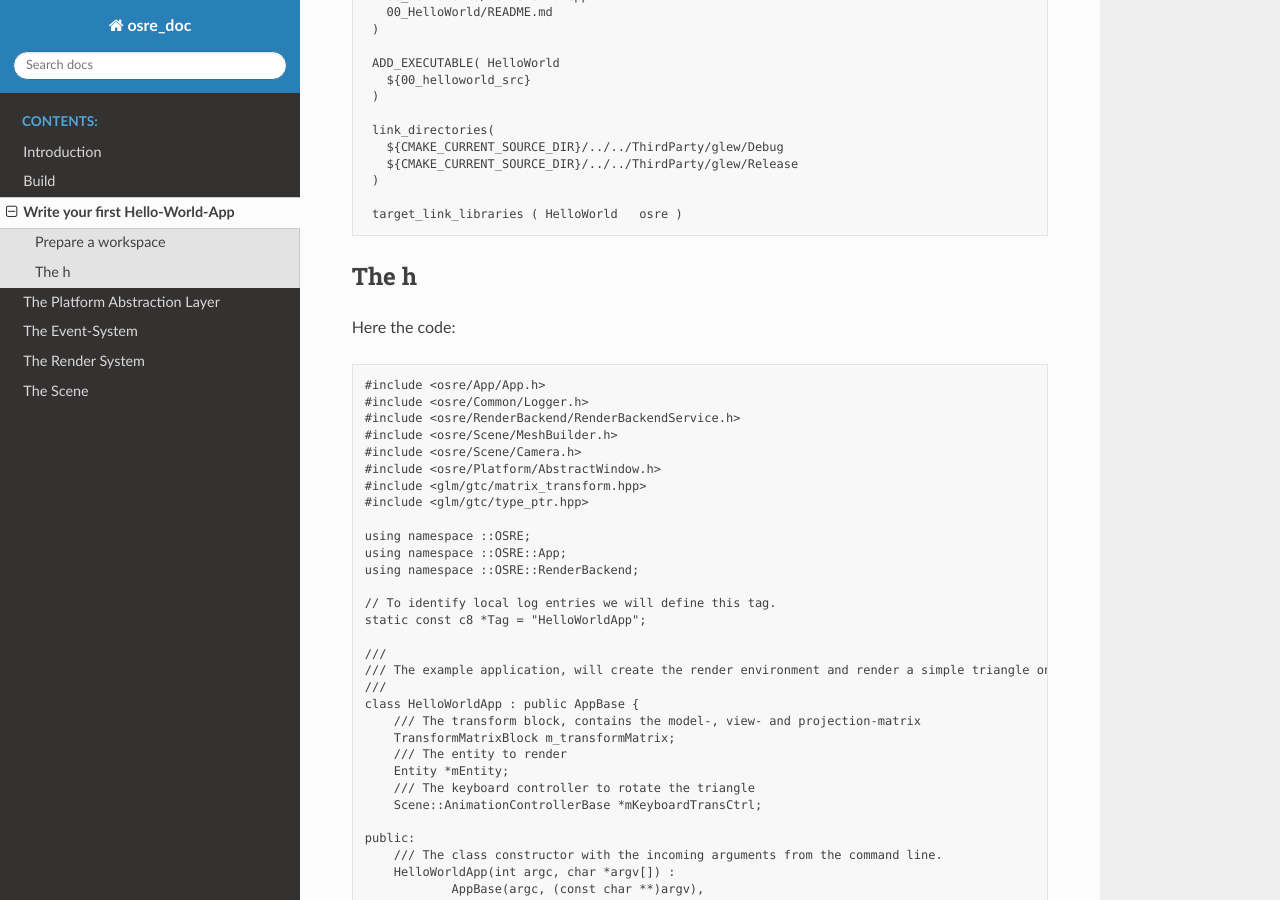
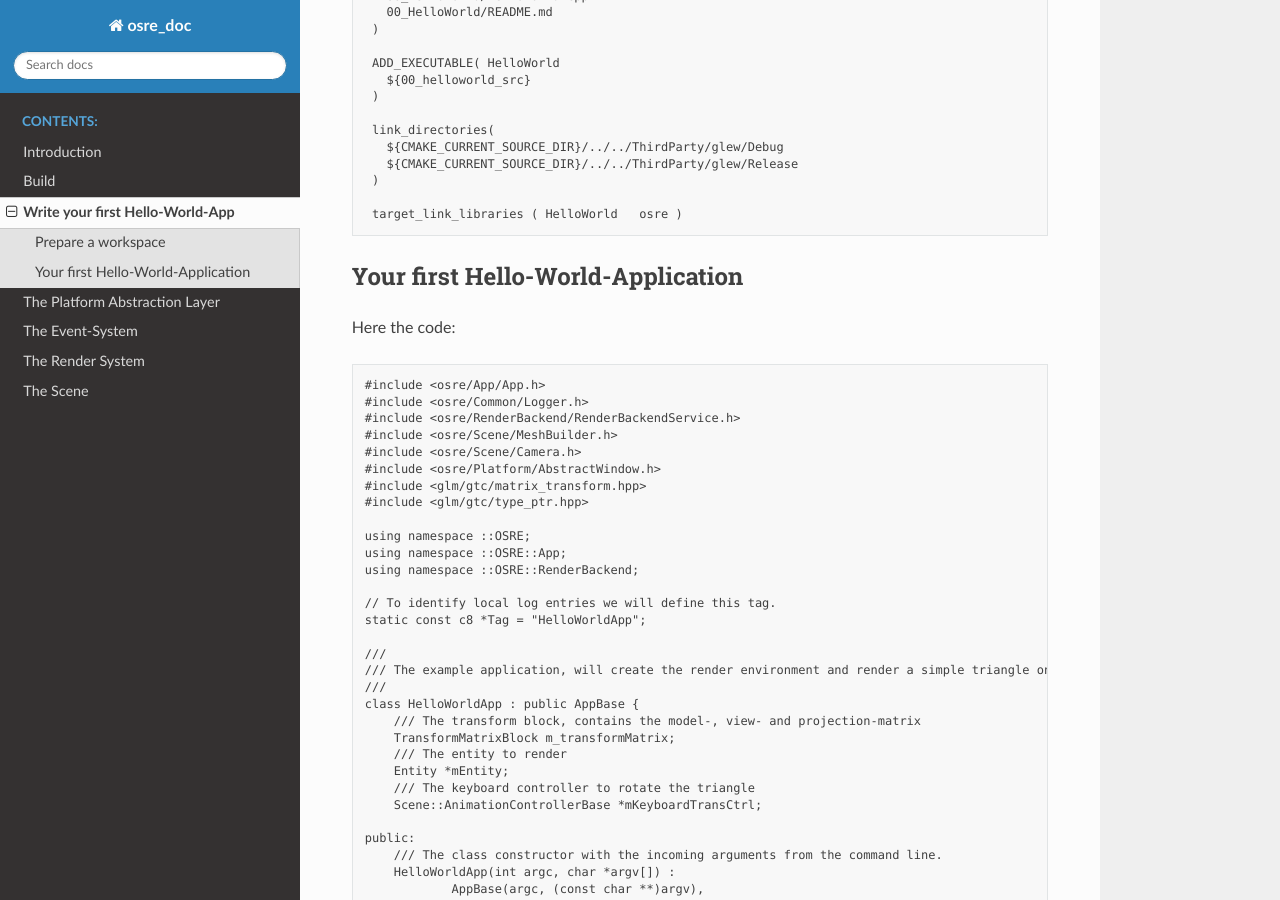
Before and after one commit to kimkulling/osre_doc, a Sphinx documentation site: the page built from source/FirstSteps.rst, in a window 1280 px wide and 900 px high, scrolled down 390 px. Built offline with Sphinx 7.4.7 and the Read the Docs theme 2.0.0, drawn with Linux system fonts in a browser that asks for light colours.

Commit message:
Update FirstSteps.rst

```diff
--- a/source/FirstSteps.rst
+++ b/source/FirstSteps.rst
@@ -31,8 +31,8 @@ To get started you need to create a folder for your app andd add a CMakeLists.tx
 
 ::
 
-The h
-----------------
+Your first Hello-World-Application
+----------------------------------
 Here the code:
 
 ::
```
